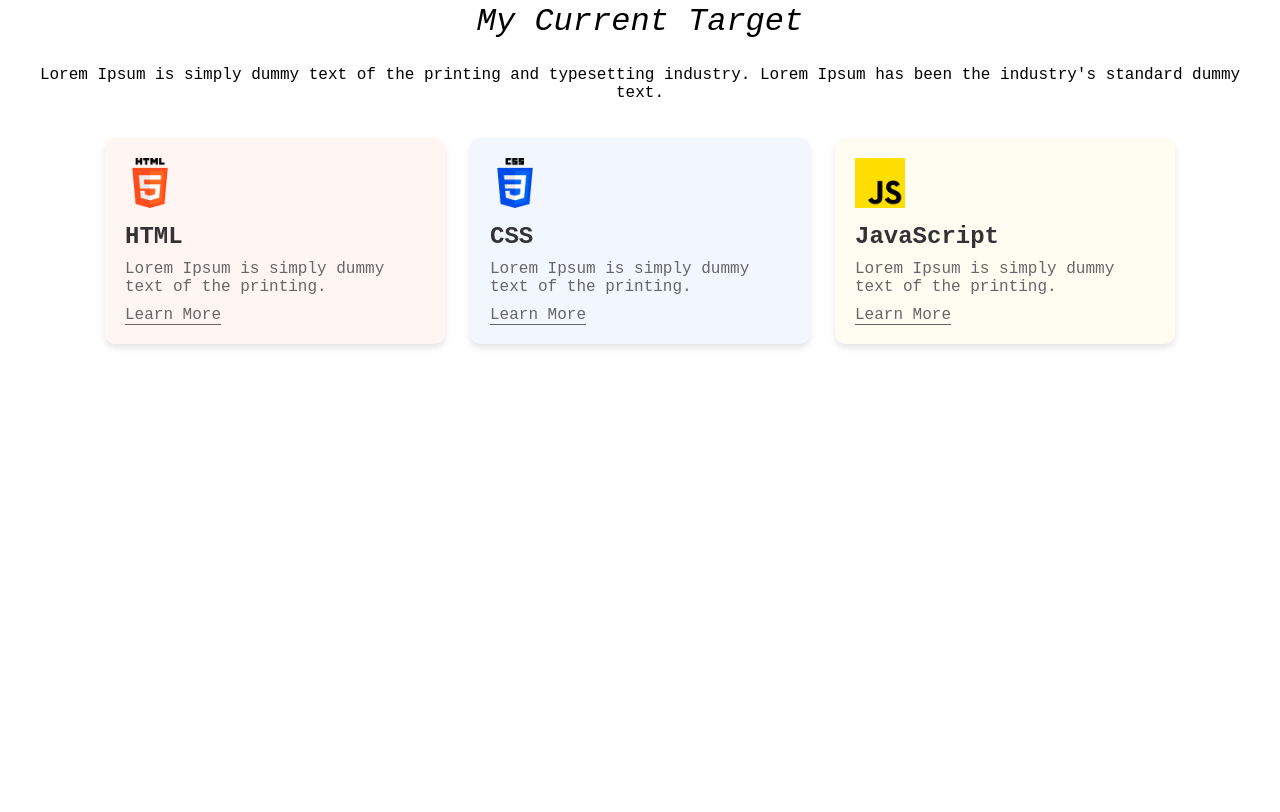
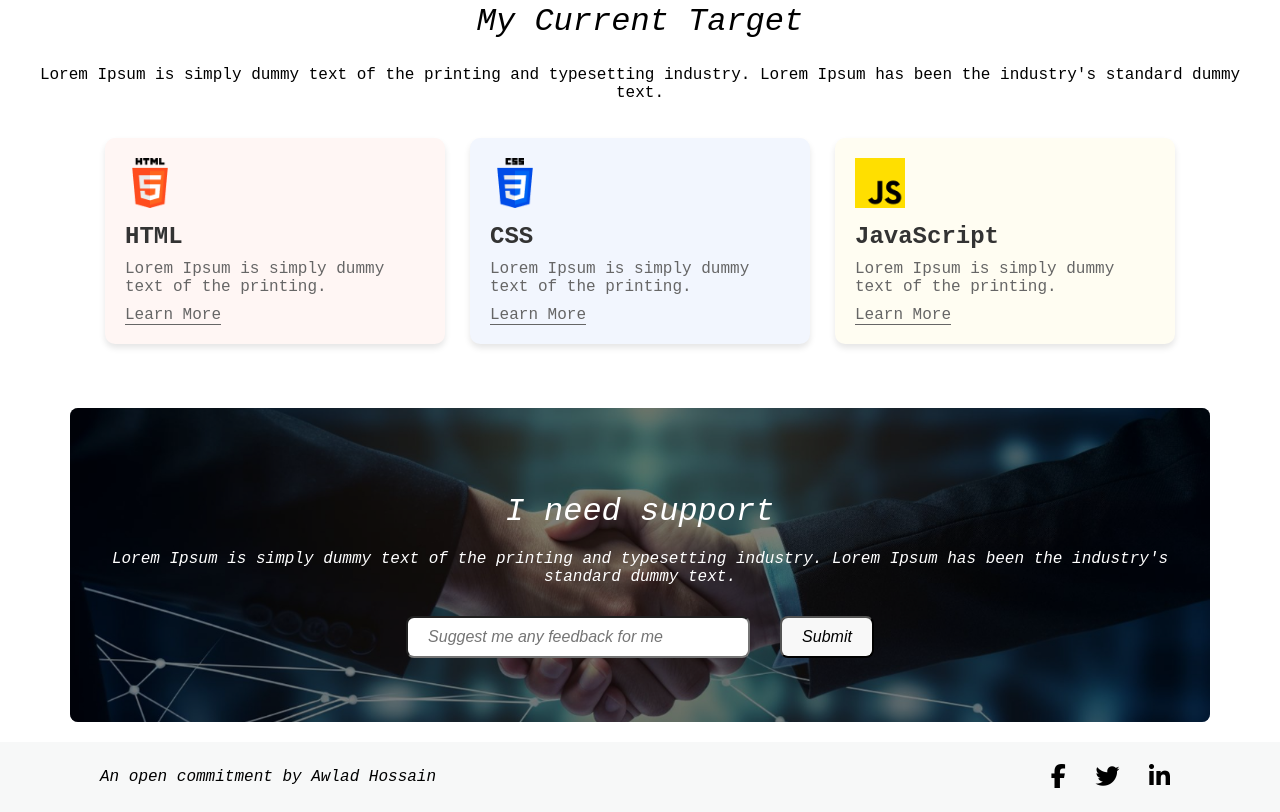
Before and after one commit to AbuSalehRobin/Programming-Hero-Assignment-1, a plain HTML site: page assignment1.html in a window 1280 px wide. Shown: the part 2817-3629 px from the top of the page. Before the commit the page ends 3205 px from the top, so only its background shows below. Drawn offline with Linux system fonts and the light colour scheme; a web font is replaced by a local one.

Commit message:
contact & footer

```diff
--- a/assignment1.css
+++ b/assignment1.css
@@ -228,3 +228,110 @@ body {
     color: #333;
     border-bottom-color: #333;
 }
+
+.contact-section {
+    position: relative;
+    height: 314px;
+    max-width: 1140px;
+    background-image: url('assets/handshake.jpg');
+    background-size: cover;
+    background-position: center;
+    display: flex;
+    justify-content: center;
+    align-items: center;
+    margin: 20px auto;
+    text-align: center;
+    border-radius: 8px;
+}
+
+.contact-section::before {
+    content: '';
+    position: absolute;
+    top: 0;
+    left: 0;
+    width: 100%;
+    height: 100%;
+    background-color: rgba(0, 0, 0, 0.5);
+    z-index: 1;
+    border-radius: 8px;
+}
+
+.contact-content {
+    position: relative;
+    z-index: 2;
+}
+
+.contact-title {
+    font-size: 32px;
+    margin-bottom: 20px;
+    color: white;
+    font-style: italic;
+    font-weight: 200;
+    padding: 0 20px;
+}
+
+.contact-subtitle {
+    font-size: 16px;
+    margin-bottom: 30px;
+    color: white;
+    font-weight: 100;
+    font-style: italic;
+}
+
+.contact-form {
+    display: flex;
+    align-items: center;
+    justify-content: center;
+}
+
+.contact-input {
+    padding: 10px 20px;
+    font-size: 16px;
+    width: 300px;
+    margin-right: 20px;
+    font-style: italic;
+    border-radius: 8px;
+    font-weight: 200;
+    color: #ccc;
+}
+
+.submit-button {
+    padding: 10px 20px;
+    background-color: #f8f8f8;
+    color: #000;
+    cursor: pointer;
+    font-size: 16px;
+    margin-left: 10px;
+    font-style: italic;
+    border-radius: 8px;
+    font-weight: 200;
+}
+
+.submit-button:hover {
+    background-color: #e0e0e0;
+}
+
+footer {
+    display: flex;
+    justify-content: space-between;
+    align-items: center;
+    padding: 10px 100px;
+    background-color: #F7F8F8;
+    color: black
+}
+
+footer p {
+    font-weight: 300;
+    font-style: italic;
+}
+
+.social-icons i {
+    margin: 0 10px;
+    font-size: 1.5em;
+    color: black;
+    transition: color 0.3s;
+}
+
+.social-icons i:hover {
+    color: #007bff;
+}
--- a/assignment1.html
+++ b/assignment1.html
@@ -8,6 +8,7 @@
     <link rel="preconnect" href="https://fonts.googleapis.com">
     <link rel="preconnect" href="https://fonts.gstatic.com" crossorigin>
     <link href="https://fonts.googleapis.com/css2?family=Azeret+Mono:ital,wght@0,100..900;1,100..900&display=swap" rel="stylesheet">
+    <link rel="stylesheet" href="https://cdnjs.cloudflare.com/ajax/libs/font-awesome/6.5.2/css/all.min.css" integrity="sha512-SnH5WK+bZxgPHs44uWIX+LLJAJ9/2PkPKZ5QiAj6Ta86w+fsb2TkcmfRyVX3pBnMFcV7oQPJkl9QevSCWr3W6A==" crossorigin="anonymous" referrerpolicy="no-referrer" />
 </head>
 <body>
     <nav class="navbar">
@@ -104,5 +105,24 @@
             </div>
         </div>
     </div>
+    <div class="contact-section">
+        <div class="contact-content">
+            <h1 class="contact-title">I need support</h1>
+            <p class="contact-subtitle">Lorem Ipsum is simply dummy text of the printing and typesetting industry. Lorem Ipsum has been the industry's standard dummy text.</p>
+            <form class="contact-form">
+                <input type="text" class="contact-input" placeholder="Suggest me any feedback for me">
+                <button type="submit" class="submit-button">Submit</button>
+            </form>
+        </div>
+    </div>
+
+    <footer>
+        <p>An open commitment by Awlad Hossain</p>
+        <div class="social-icons">
+            <i class="fab fa-facebook-f"></i>
+            <i class="fab fa-twitter"></i>
+            <i class="fab fa-linkedin-in"></i>
+        </div>
+    </footer>
 </body>
 </html>
```
